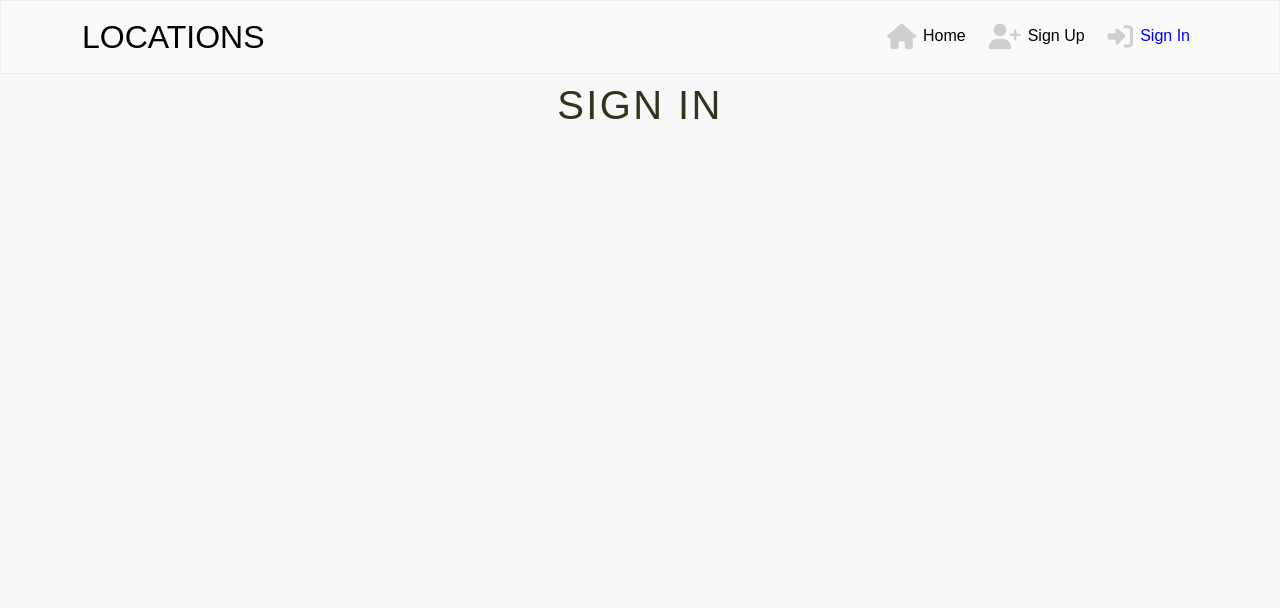
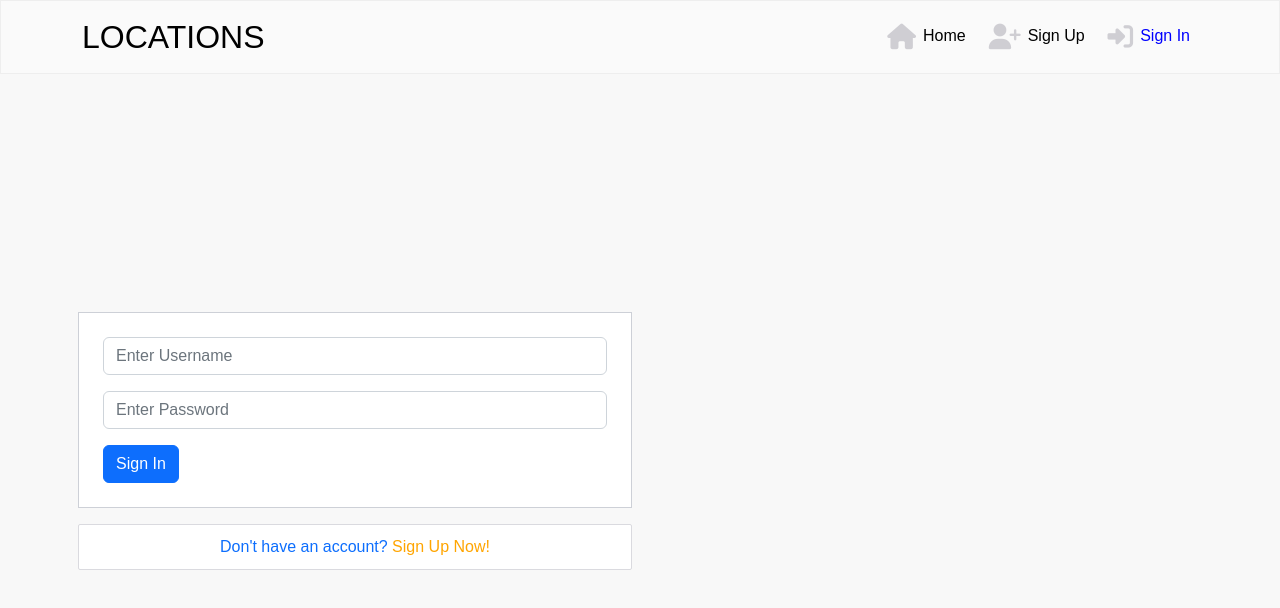
Before and after one commit to Hemenhk/locations, a React (Create React App) app: page /signin in a window 1280 px wide. Shown: the top 608 px of the page. Built offline with nearby package versions, Linux system fonts and the light colour scheme.

Commit message:
Create a bootstrap form and a onChange function

```diff
--- a/src/App.js
+++ b/src/App.js
@@ -4,6 +4,7 @@ import styles from "./App.module.css";
 import NavBar from "./components/NavBar";
 import SignUpForm from "./pages/auth/SignUpForm";
 import './api/axiosDefaults'
+import SignInForm from "./pages/auth/SignInForm";
 
 function App() {
   return (
@@ -13,7 +14,7 @@ function App() {
         <Routes>
           <Route path="/" element={<h1>Home</h1>} />
           <Route path="/signup" element={<SignUpForm />} />
-          <Route path="/signin" element={<h1>sign in</h1>} />
+          <Route path="/signin" element={<SignInForm />} />
         </Routes>
       </Container>
     </div>
--- a/src/pages/auth/SignInForm.js
+++ b/src/pages/auth/SignInForm.js
@@ -1,9 +1,66 @@
-import React from 'react'
+import React, { useState } from "react";
+import { Form, Button, Row, Col, Container } from "react-bootstrap";
+import { Link } from "react-router-dom";
+import styles from "../../styles/SignUpInForm.module.css";
+import appStyles from "../../App.module.css";
+import axios from "axios";
 
 const SignInForm = () => {
+  const [signInData, setSignInData] = useState({
+    username: "",
+    password: "",
+  });
+
+  const { username, password } = signInData;
+
+  const handleChange = event => {
+    setSignInData({
+        ...signInData,
+        [event.target.name]: event.target.value,
+    })
+  }
+
   return (
-    <div>SignInForm</div>
-  )
-}
+    <Row className={styles.Row}>
+      <Col className="my-auto p-0 p-md-2" md={6}>
+        <Container className={`${styles.Container} p-4`}>
+          <Form>
+            <Form.Group className="mb-3" controlId="username">
+              <Form.Label className="d-none">Username:</Form.Label>
+              <Form.Control
+                type="text"
+                name="username"
+                className={styles.Input}
+                onChange={handleChange}
+                value={username}
+                placeholder="Enter Username"
+              />
+            </Form.Group>
 
-export default SignInForm
+            <Form.Group className="mb-3" controlId="password">
+              <Form.Label className="d-none">Password:</Form.Label>
+              <Form.Control
+                type="password"
+                name="password"
+                className={styles.Input}
+                onChange={handleChange}
+                value={password}
+                placeholder="Enter Password"
+              />
+            </Form.Group>
+            <Button variant="primary" type="submit">
+              Sign In
+            </Button>
+          </Form>
+        </Container>
+        <Container className={`mt-3 ${appStyles.Content}`}>
+          <Link className={styles.Link} to="/signup">
+            Don't have an account? <span>Sign Up Now!</span>
+          </Link>
+        </Container>
+      </Col>
+    </Row>
+  );
+};
+
+export default SignInForm;
--- a/src/pages/auth/SignUpForm.js
+++ b/src/pages/auth/SignUpForm.js
@@ -10,7 +10,7 @@ import {
 } from "react-bootstrap";
 import { Link, useNavigate } from "react-router-dom";
 import axios from "axios";
-import styles from "../../styles/SignUpForm.module.css";
+import styles from "../../styles/SignUpInForm.module.css";
 import appStyles from "../../App.module.css";
 
 const SignUpForm = () => {
```
Also changed, not shown: src/styles/SignUpInForm.module.css (renamed from src/styles/SignUpForm.module.css).
